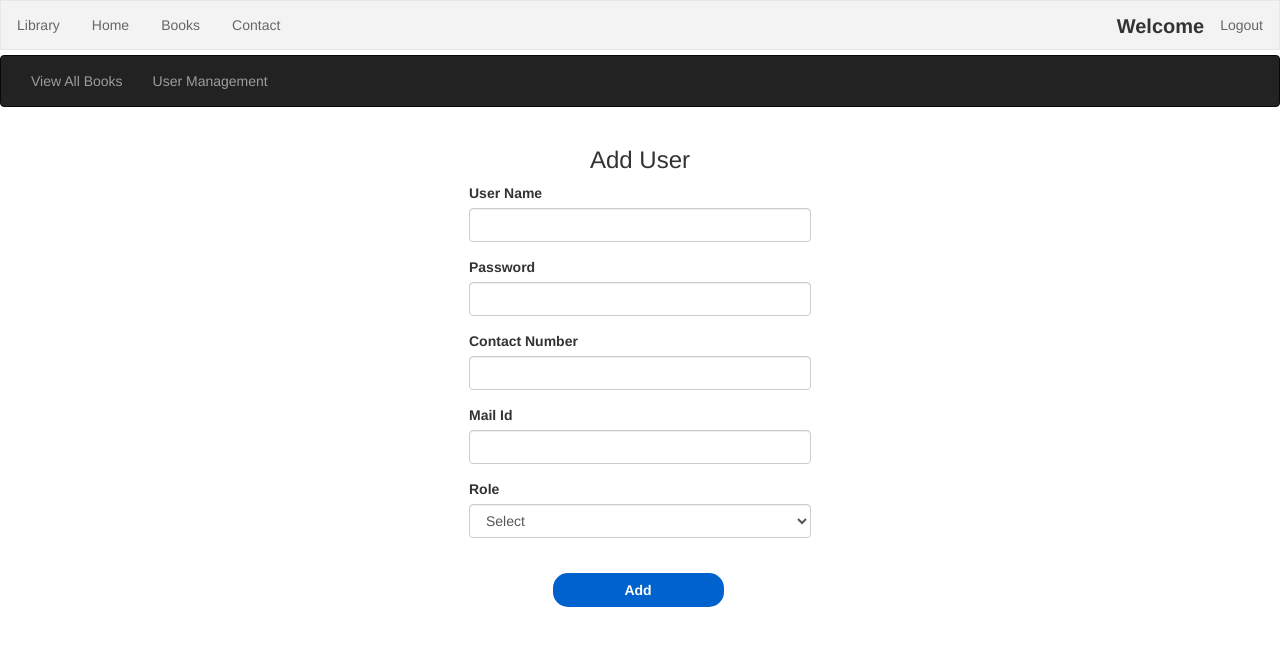
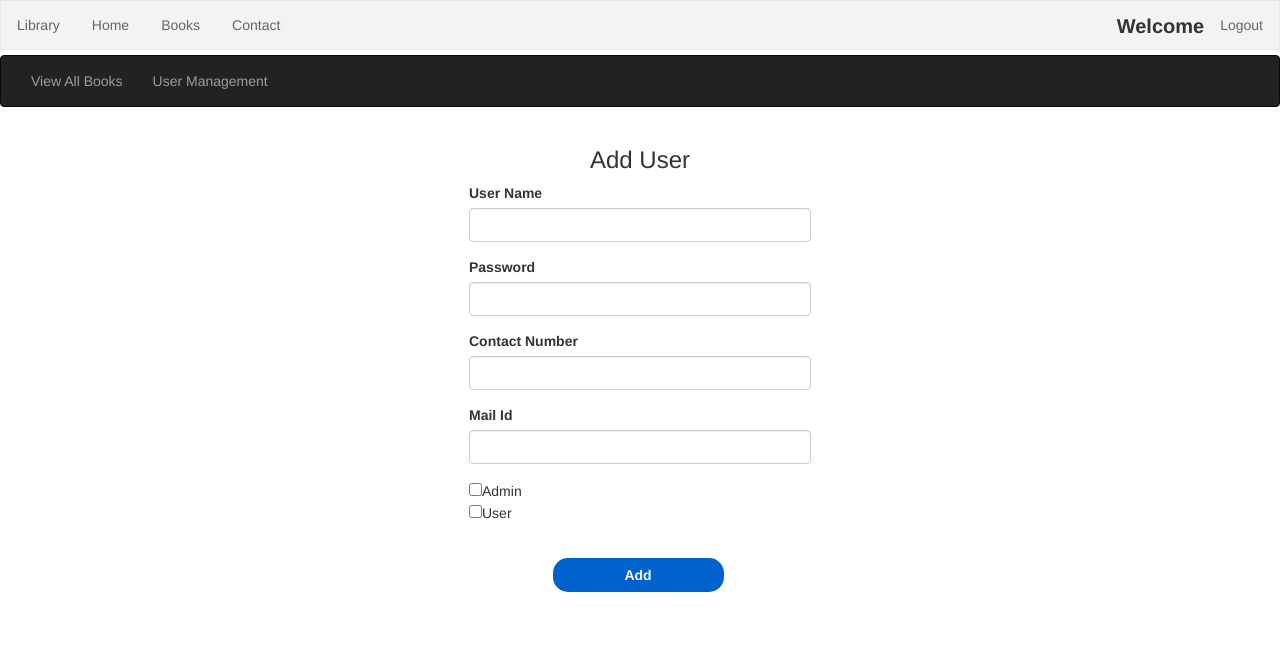
Before and after one commit to KelamBasavaiah/Angular8LibraryManagement, an Angular app: page /main/Admin/addUser in a window 1280 px wide. Shown: the top 646 px of the page. Built offline with nearby package versions, Linux system fonts and the light colour scheme.

Commit message:
change roles by removing adminUser

```diff
--- a/src/app/Components/add-user/add-user.component.html
+++ b/src/app/Components/add-user/add-user.component.html
@@ -58,7 +58,7 @@
 
 
                 <div class="form-group alignname">
-                    <label >Role</label><br>
+                    <!-- <label >Role</label><br>
                     <select class="form-control" (click)="changeRoleToName()" formControlName="role"  [(ngModel)]="this.userDetails.role">
                         <option default selected [value]="userDetails.role" >{{rolename}}</option>
                         <option *ngIf="userDetails.role !==0 " value="0" >AdminUser</option>
@@ -69,7 +69,11 @@
                         <div *ngIf="validationControl.role.errors.required" style="color:red">
                             <p>select role</p>
                         </div>
+                    </div> -->
+                    <div *ngFor="let r of role">
+                        <input type="checkbox" value="{{r.id}}" (change)="roleChange($event)" [checked]="selectedRole.indexOf(r.id)!=-1">{{r.name}}
                     </div>
+
                 </div>
                 <br/>
                 <div class="form-group">
--- a/src/app/Components/add-user/add-user.component.ts
+++ b/src/app/Components/add-user/add-user.component.ts
@@ -13,7 +13,6 @@ import { UserMgmtService } from 'src/app/Services/user-mgmt.service';
 export class AddUserComponent implements OnInit {
 
   constructor(private fb:FormBuilder,private router:Router,private toastr:ToastrService,private userMgmtService:UserMgmtService,private myActiveRoute:ActivatedRoute) {
-    this.changeRoleToName();
    }
 
   userDetails = new User();
@@ -21,14 +20,17 @@ export class AddUserComponent implements OnInit {
   rolename:any;
   nameOfPage:any = 'Add User';
   nameOfButton:any = 'Add';
+  selectedRole:any=[];
+  role=[{"id":"1","name":"Admin"},
+        {"id":"2","name":"User"}];
 
   submitted=false;
   AddForm = this.fb.group({
   username:['',[Validators.required]],
   password:['',[Validators.required,Validators.minLength(8)]],
   phoneno:['',[Validators.required,Validators.pattern("^[0-9]*$"),Validators.minLength(10),Validators.maxLength(10)]],
-  mailid:['',[Validators.required,Validators.pattern('^.+@gmail.com$')]],
-  role:['',[Validators.required]]
+  mailid:['',[Validators.required,Validators.pattern('^.+@gmail.com$')]]
+  //role:['',[Validators.required]]
 })
 get validationControl() {
   return this.AddForm.controls;
@@ -37,15 +39,11 @@ get validationControl() {
  formSubmit()
  {
    this.submitted=true;
-   debugger;
    if (this.AddForm.invalid) {
      this.toastr.warning('Something went wrong...','Check & Update!!!')
      return;
    }
-   console.log(this.AddForm.value);
-   console.log(this.userDetails);
-   debugger;
-
+   this.userDetails.role=this.selectedRole.toString();
    this.userMgmtService.addUser(this.userDetails).subscribe((data:any)=>{
      if(data){
       if(this.nameOfButton != 'Update'){
@@ -63,35 +61,26 @@ get validationControl() {
  }
 
  getUser(){
-  console.log(this.userId);
   this.userMgmtService.getUser(this.userId).subscribe((data:User)=>
   {
-    this.userDetails=data
-    console.log(data);
-    this.changeRoleToName();
+    this.userDetails=data;
+    this.selectedRole=this.userDetails.role.split(",");
     this.changePageName();
   });
  }
 
- changeRoleToName(){
-   console.log(this.userDetails.role);
-  if(this.userDetails.role == 0){
-    this.rolename = 'AdminUser';
-  }else if(this.userDetails.role == 1){
-    this.rolename = 'Admin'
-  }else if(this.userDetails.role == 2){
-    this.rolename = 'User';
-  } else{
-    this.rolename = 'Select';
-  }
- }
-
- changePageName(){
+changePageName(){
    this.nameOfPage = 'Update User';
    this.nameOfButton = 'Update';
  }
 
-
+roleChange(event){
+  let index=this.selectedRole.indexOf(event.target.value);
+  if(index==-1)
+    this.selectedRole.push(event.target.value);
+  else
+    this.selectedRole.splice(index,1);
+}
 
   ngOnInit():void {
     this.myActiveRoute.params.subscribe(res=>
--- a/src/app/Components/main/main.component.ts
+++ b/src/app/Components/main/main.component.ts
@@ -16,20 +16,20 @@ export class MainComponent implements OnInit {
   constructor(private login:LoginService,private route:Router) { }
 
 getRole(){
-  if(this.login.login.role==0)
+  if(this.login.login.role=="1,2")
   {
     this.isAdminUser=true;
     this.isUser=true;
   }
-  else if(this.login.login.role==1)
+  else if(this.login.login.role=="1")
   {
     this.isAdmin=true;
   }
   else
   {
-    this.isUser=true
+    this.isUser=true;
   };
-this.username=this.login.login.username;
+  this.username=this.login.login.username;
 }
   logout(){
   this.login.setRoute(false);
--- a/src/app/Components/user-mgmt/user-mgmt.component.ts
+++ b/src/app/Components/user-mgmt/user-mgmt.component.ts
@@ -61,11 +61,11 @@ export class UserMgmtComponent implements OnInit {
 
   role(roleId){
     switch(roleId){
-      case 0:
+      case "1,2":
         return "Admin "+","+"User";
-      case 1:
+      case "1":
         return "Admin";
-      case 2:
+      case "2":
         return "User";
     }
 
--- a/src/app/Entities/login.ts
+++ b/src/app/Entities/login.ts
@@ -2,7 +2,7 @@ export class Login {
     userId:number;
     username:string;
     password:string;
-    role:number;
+    role:any;
     aurthorize:boolean
     constructor(userId?,username?,password?,role?,aurthorize?){
         this.userId=userId;
```
